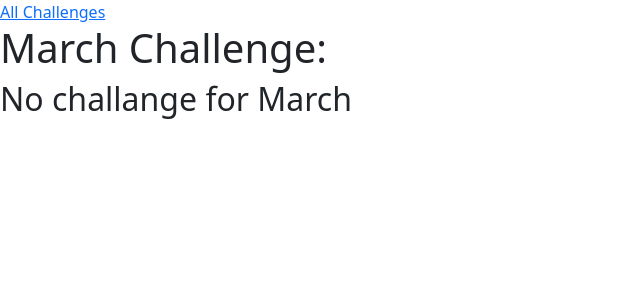
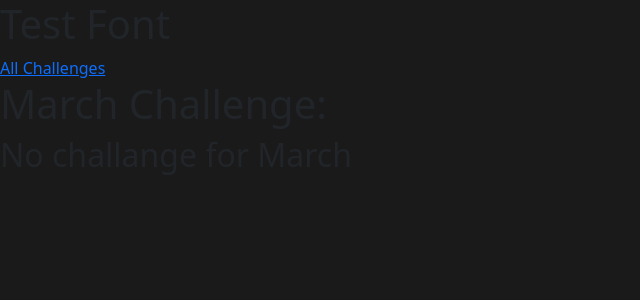
Before and after one commit to brandonharris177/challenges, a Django app: page /challenges/march in a window 1280 px wide. Shown: the top 300 px of the page, without its empty margins (0-640 px from the left). Run offline with Django 3.2, Linux system fonts and the light colour scheme.

Commit message:
added styling

```diff
--- a/challenges/static/challenges/challenges.css
+++ b/challenges/static/challenges/challenges.css
@@ -1,3 +1,7 @@
 ul {
   list-style: none;
 }
+
+li a {
+  text-decoration: none;
+}
--- a/mypage/settings.py
+++ b/mypage/settings.py
@@ -120,6 +120,10 @@
 
 STATIC_URL = '/static/'
 
+STATICFILES_DIRS = [
+    BASE_DIR / 'static',
+]
+
 # Default primary key field type
 # https://docs.djangoproject.com/en/3.2/ref/settings/#default-auto-field
 
--- /dev/null
+++ b/static/styles.css
@@ -0,0 +1,11 @@
+@import url("https://fonts.googleapis.com/css2?family=Roboto+Condensed:wght@400;700&display=swap");
+
+html {
+  font-family: "Roboto Condensed", sans-serif;
+  color: white;
+}
+
+body {
+  margin: 0;
+  background-color: #1a1a1a;
+}
--- a/templates/base.html
+++ b/templates/base.html
@@ -1,3 +1,5 @@
+{% load static %}
+
 <!DOCTYPE html>
 <html lang="en">
   <head>
@@ -14,9 +16,11 @@
     />
 
     <title>{% block title %}My Challenges{% endblock %}</title>
-    {% block css_files %}{% endblock css_files %}
+    {% block css_files %}{% endblock css_files %} <link rel="stylesheet"
+    href="{% static "styles.css"%}" />
   </head>
   <body>
+    <h1>Test Font</h1>
     {% block content%} No content provided {% endblock %}
     <!-- Optional JavaScript; choose one of the two! -->
 
```
